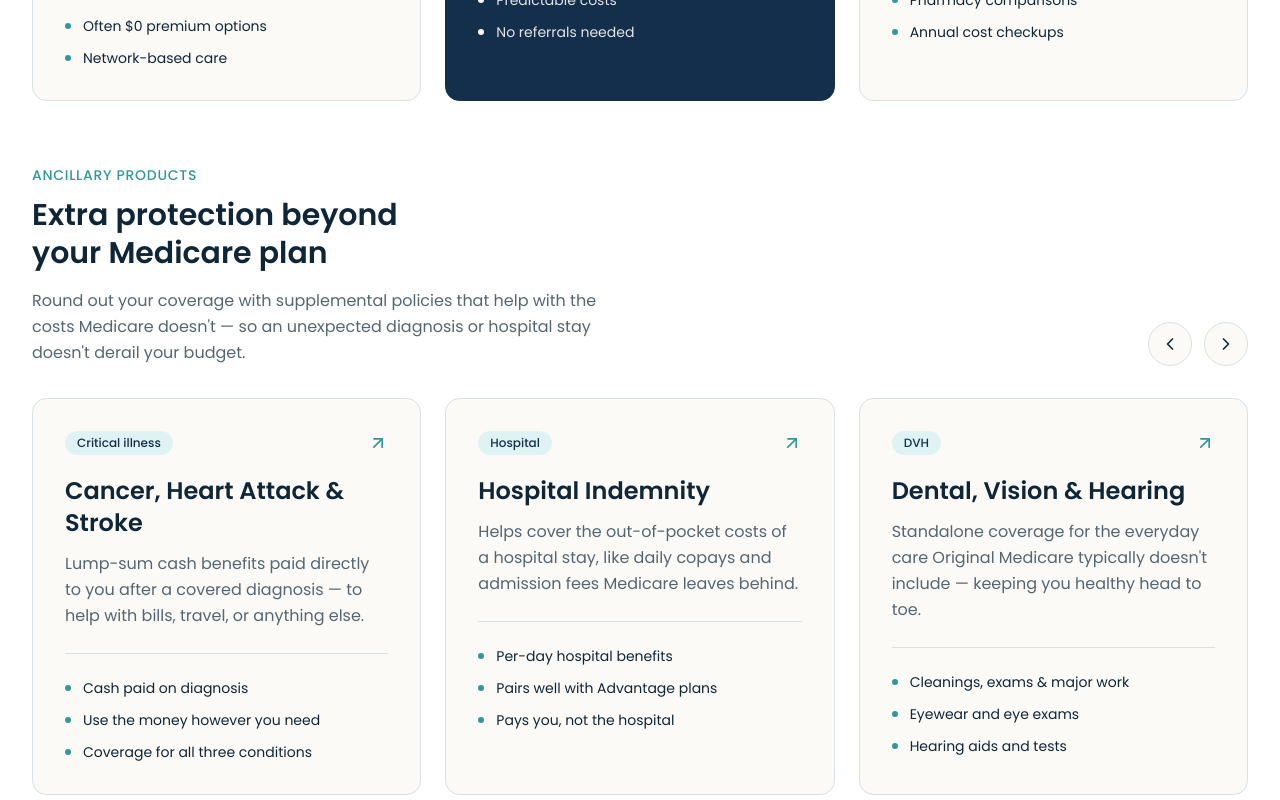
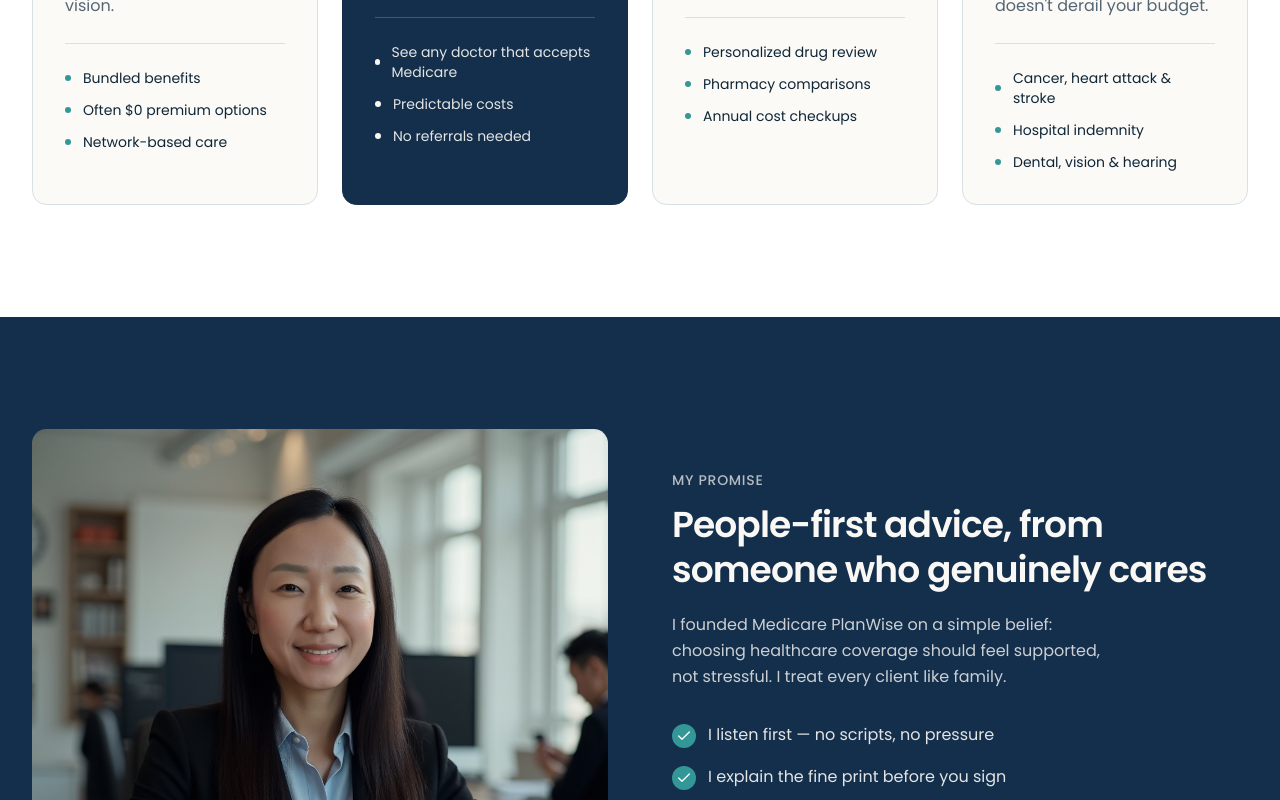
Before and after one commit to wych84/medicare-planwise, a Next.js app: page / in a window 1280 px wide. Shown: the part 2480-3280 px from the top of the page. Built offline with nearby package versions, Linux system fonts and the light colour scheme.

Commit message:
feat: streamline plans component and remove ancillary products section

```diff
--- a/components/plans.tsx
+++ b/components/plans.tsx
@@ -1,7 +1,4 @@
-"use client"
-
-import { useRef } from "react"
-import { ArrowUpRight, ChevronLeft, ChevronRight } from "lucide-react"
+import { ArrowUpRight } from "lucide-react"
 
 const plans = [
   {
@@ -23,39 +20,15 @@ const plans = [
     body: "Stand-alone coverage that helps lower the cost of the medications you take — matched to your specific prescriptions.",
     points: ["Personalized drug review", "Pharmacy comparisons", "Annual cost checkups"],
   },
-]
-
-const ancillary = [
   {
-    name: "Cancer, Heart Attack & Stroke",
-    tag: "Critical illness",
-    body: "Lump-sum cash benefits paid directly to you after a covered diagnosis — to help with bills, travel, or anything else.",
-    points: ["Cash paid on diagnosis", "Use the money however you need", "Coverage for all three conditions"],
-  },
-  {
-    name: "Hospital Indemnity",
-    tag: "Hospital",
-    body: "Helps cover the out-of-pocket costs of a hospital stay, like daily copays and admission fees Medicare leaves behind.",
-    points: ["Per-day hospital benefits", "Pairs well with Advantage plans", "Pays you, not the hospital"],
-  },
-  {
-    name: "Dental, Vision & Hearing",
-    tag: "DVH",
-    body: "Standalone coverage for the everyday care Original Medicare typically doesn't include — keeping you healthy head to toe.",
-    points: ["Cleanings, exams & major work", "Eyewear and eye exams", "Hearing aids and tests"],
+    name: "Ancillary Products",
+    tag: "Supplemental",
+    body: "Round out your coverage with policies that help with the costs Medicare doesn't — so an unexpected diagnosis or hospital stay doesn't derail your budget.",
+    points: ["Cancer, heart attack & stroke", "Hospital indemnity", "Dental, vision & hearing"],
   },
 ]
 
 export function Plans() {
-  const trackRef = useRef<HTMLDivElement>(null)
-
-  const scroll = (direction: "prev" | "next") => {
-    const track = trackRef.current
-    if (!track) return
-    const amount = track.clientWidth * 0.8
-    track.scrollBy({ left: direction === "next" ? amount : -amount, behavior: "smooth" })
-  }
-
   return (
     <section id="plans" className="bg-card">
       <div className="mx-auto max-w-7xl px-5 py-20 md:px-8 md:py-28">
@@ -70,7 +43,7 @@ export function Plans() {
           </p>
         </div>
 
-        <div className="mt-14 grid gap-6 lg:grid-cols-3">
+        <div className="mt-14 grid gap-6 md:grid-cols-2 lg:grid-cols-4">
           {plans.map((plan) => (
             <article
               key={plan.name}
@@ -130,73 +103,6 @@ export function Plans() {
             </article>
           ))}
         </div>
-
-        <div className="mt-16">
-          <div className="flex items-end justify-between gap-6">
-            <div className="max-w-xl">
-              <p className="text-sm font-medium uppercase tracking-wider text-accent">
-                Ancillary products
-              </p>
-              <h3 className="mt-3 text-balance font-serif text-2xl font-semibold leading-tight text-foreground md:text-3xl">
-                Extra protection beyond your Medicare plan
-              </h3>
-              <p className="mt-4 text-pretty leading-relaxed text-muted-foreground">
-                Round out your coverage with supplemental policies that help with the costs Medicare
-                doesn&apos;t — so an unexpected diagnosis or hospital stay doesn&apos;t derail your
-                budget.
-              </p>
-            </div>
-            <div className="hidden shrink-0 gap-3 md:flex">
-              <button
-                type="button"
-                onClick={() => scroll("prev")}
-                aria-label="Previous products"
-                className="flex h-11 w-11 items-center justify-center rounded-full border border-border bg-background text-foreground transition-colors hover:bg-secondary"
-              >
-                <ChevronLeft className="h-5 w-5" aria-hidden="true" />
-              </button>
-              <button
-                type="button"
-                onClick={() => scroll("next")}
-                aria-label="Next products"
-                className="flex h-11 w-11 items-center justify-center rounded-full border border-border bg-background text-foreground transition-colors hover:bg-secondary"
-              >
-                <ChevronRight className="h-5 w-5" aria-hidden="true" />
-              </button>
-            </div>
-          </div>
-
-          <div
-            ref={trackRef}
-            className="mt-8 flex snap-x snap-mandatory gap-6 overflow-x-auto pb-4 [scrollbar-width:none] [&::-webkit-scrollbar]:hidden"
-          >
-            {ancillary.map((item) => (
-              <article
-                key={item.name}
-                className="flex w-[85%] shrink-0 snap-start flex-col rounded-2xl border border-border bg-background p-8 sm:w-[60%] lg:w-[calc((100%-3rem)/3)]"
-              >
-                <div className="flex items-center justify-between">
-                  <span className="rounded-full bg-secondary px-3 py-1 text-xs font-medium text-secondary-foreground">
-                    {item.tag}
-                  </span>
-                  <ArrowUpRight className="h-5 w-5 text-accent" aria-hidden="true" />
-                </div>
-
-                <h4 className="mt-5 font-serif text-2xl font-semibold text-foreground">{item.name}</h4>
-                <p className="mt-3 leading-relaxed text-muted-foreground">{item.body}</p>
-
-                <ul className="mt-6 space-y-3 border-t border-border pt-6 text-sm">
-                  {item.points.map((point) => (
-                    <li key={point} className="flex items-center gap-3 text-foreground">
-                      <span className="h-1.5 w-1.5 rounded-full bg-accent" aria-hidden="true" />
-                      {point}
-                    </li>
-                  ))}
-                </ul>
-              </article>
-            ))}
-          </div>
-        </div>
       </div>
     </section>
   )
```
